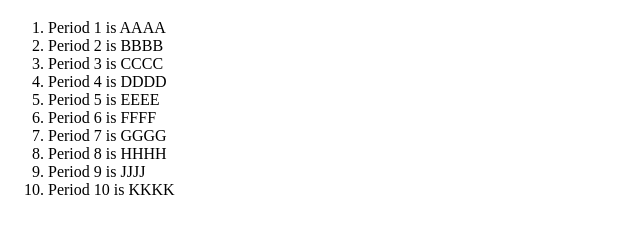
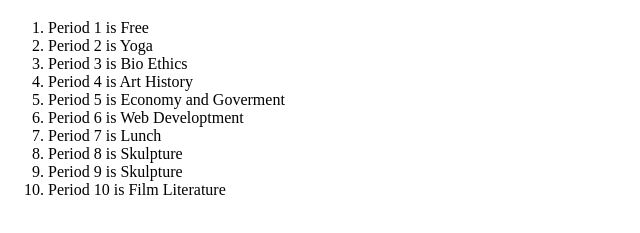
Before and after one commit to LaGuardia-WebDev-2024/laguardia-webdev-2024-githubclassroom-0-1-practice-a-0-1-Practice-A, a plain HTML site: page index.html in a window 1280 px wide. Shown: the part 61-294 px from the top of the page, without its empty margins (0-640 px from the left). Drawn offline with Linux system fonts and the light colour scheme.

Commit message:
🟪🥑 Updated with Glitch

```diff
--- a/index.html
+++ b/index.html
@@ -10,16 +10,16 @@
 <body>
   <h1>My Tuesday Schedule</h1>
   <ol>
-    <li>Period 1 is AAAA </li>
-    <li>Period 2 is BBBB </li>
-    <li>Period 3 is CCCC </li>
-    <li>Period 4 is DDDD </li>
-    <li>Period 5 is EEEE </li>
-    <li>Period 6 is FFFF </li>
-    <li>Period 7 is GGGG </li>
-    <li>Period 8 is HHHH </li>
-    <li>Period 9 is JJJJ </li>
-    <li>Period 10 is KKKK </li>
+    <li>Period 1 is Free </li>
+    <li>Period 2 is Yoga </li>
+    <li>Period 3 is Bio Ethics </li>
+    <li>Period 4 is Art History </li>
+    <li>Period 5 is Economy and Goverment </li>
+    <li>Period 6 is Web Developtment </li>
+    <li>Period 7 is Lunch </li>
+    <li>Period 8 is Skulpture </li>
+    <li>Period 9 is Skulpture</li>
+    <li>Period 10 is Film Literature </li>
   </ol>
 
 
```
